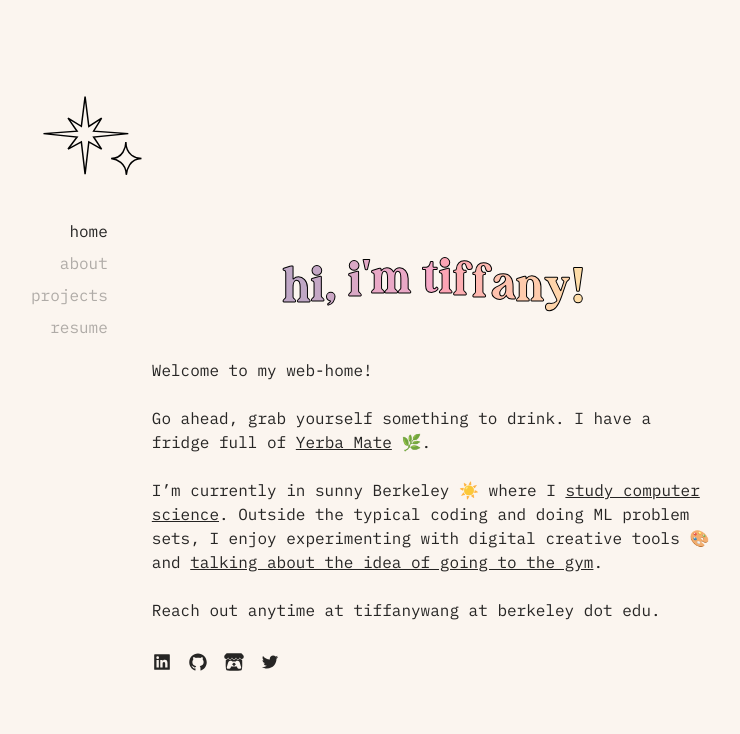
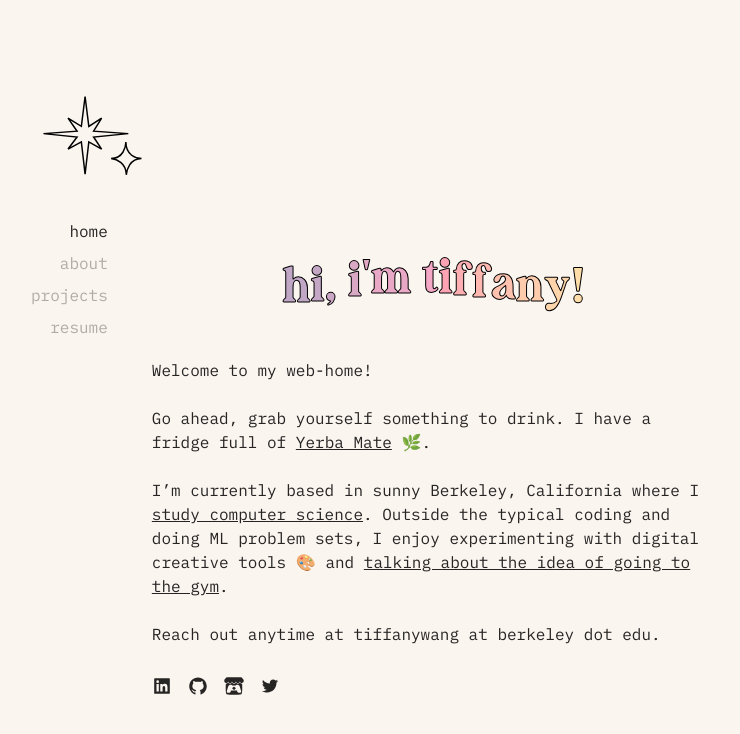
Before and after one commit to cnnmon/tiffanywang, a Next.js app: page / in a window 1280 px wide. Shown: the top 734 px of the page, without its empty margins (253-993 px from the left). Built offline with nearby package versions, Linux system fonts and the light colour scheme.

Commit message:
Update index.jsx

```diff
--- a/pages/index.jsx
+++ b/pages/index.jsx
@@ -57,7 +57,7 @@ function Home() {
         <PlayLink type="drinks" />
         {' '}{drinksEmoji[wordsState['drinks']]}.
         <br /><br />
-        I’m currently in sunny Berkeley ☀️ where I <PlayLink type="do" />. Outside the typical coding and doing ML problem sets, I enjoy experimenting with digital creative tools 🎨 and <PlayLink type="hobbies" />.
+        I’m currently based in sunny Berkeley, California where I <PlayLink type="do" />. Outside the typical coding and doing ML problem sets, I enjoy experimenting with digital creative tools 🎨 and <PlayLink type="hobbies" />.
         <br /><br />
         Reach out anytime at tiffanywang at berkeley dot edu.
         <br /><br />
```
